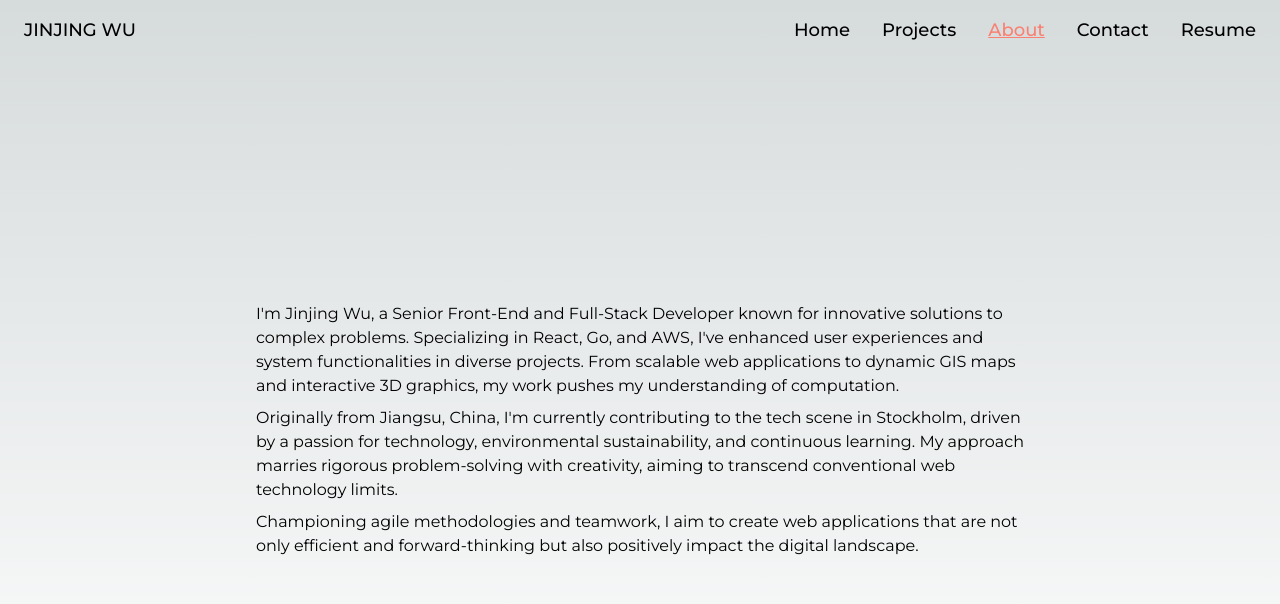
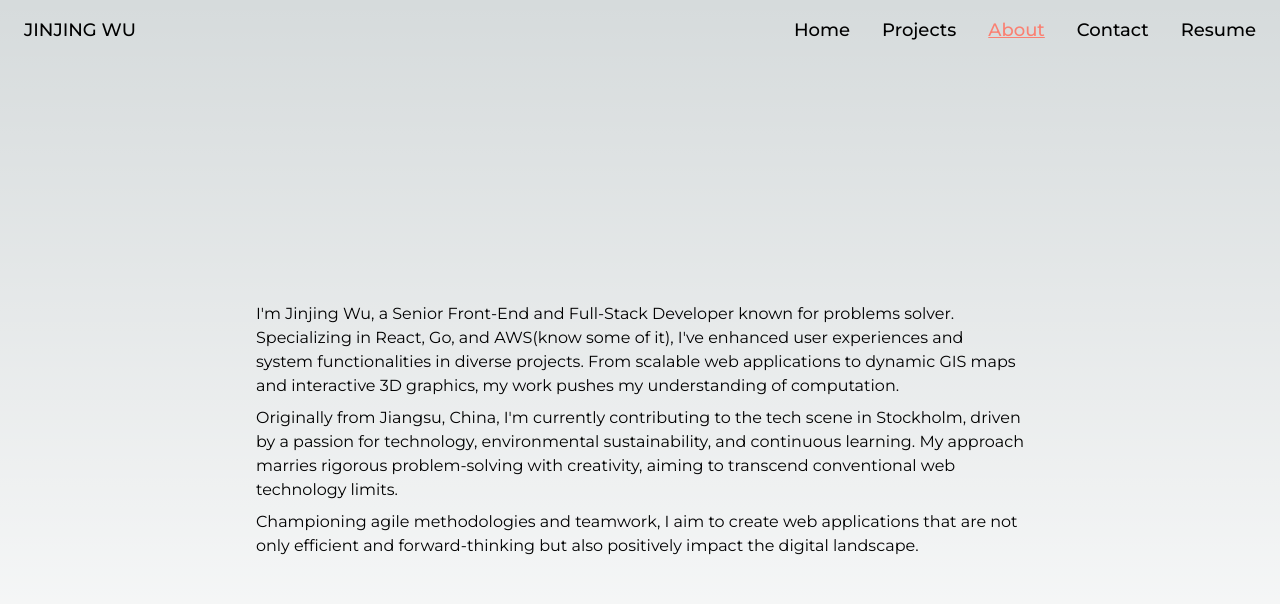
Before and after one commit to jinjingngo/blog, a Next.js app: page /about in a window 1280 px wide. Shown: the top 604 px of the page. Built offline with nearby package versions, Linux system fonts and the light colour scheme.

Commit message:
fix: bluffing

```diff
--- a/src/app/about/page.tsx
+++ b/src/app/about/page.tsx
@@ -5,11 +5,10 @@ export default function About() {
     <main className={`min-main-h ${classes.about__wrapper}`}>
       <p className={classes.about__paragraph}>
         I&apos;m Jinjing Wu, a Senior Front-End and Full-Stack Developer known
-        for innovative solutions to complex problems. Specializing in React, Go,
-        and AWS, I&apos;ve enhanced user experiences and system functionalities
-        in diverse projects. From scalable web applications to dynamic GIS maps
-        and interactive 3D graphics, my work pushes my understanding of
-        computation.
+        for problems solver. Specializing in React, Go, and AWS(know some of
+        it), I&apos;ve enhanced user experiences and system functionalities in
+        diverse projects. From scalable web applications to dynamic GIS maps and
+        interactive 3D graphics, my work pushes my understanding of computation.
       </p>
       <p className={classes.about__paragraph}>
         Originally from Jiangsu, China, I&apos;m currently contributing to the
```
